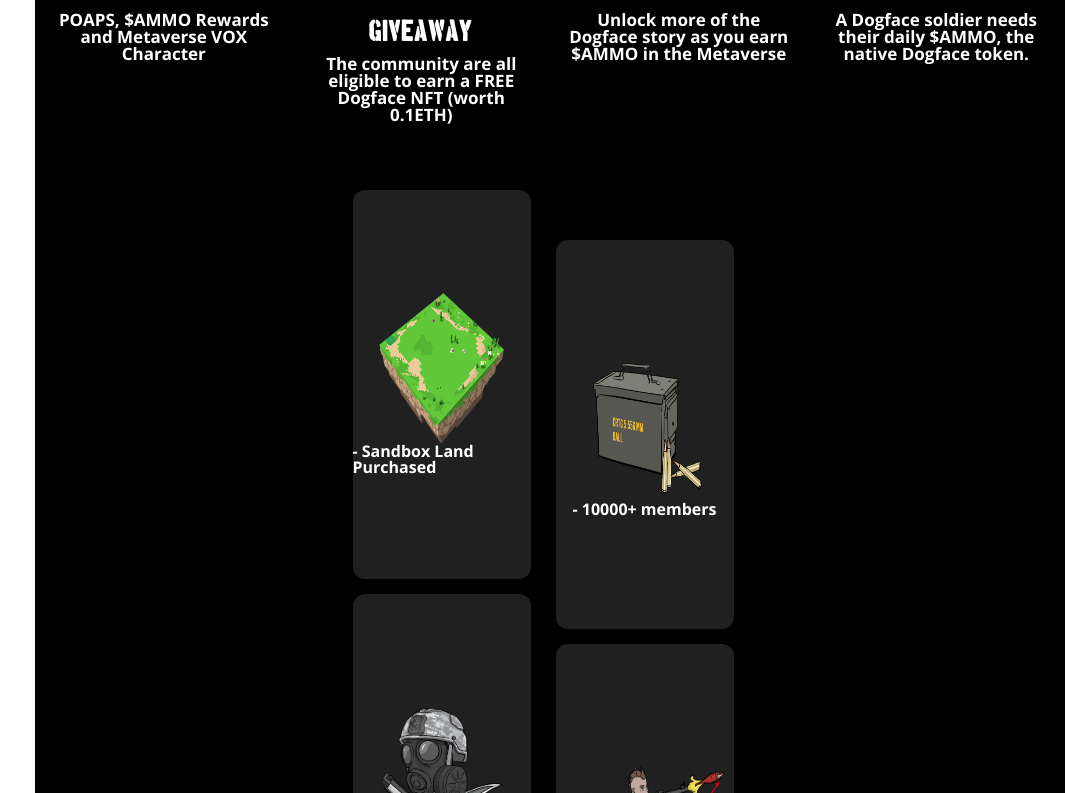
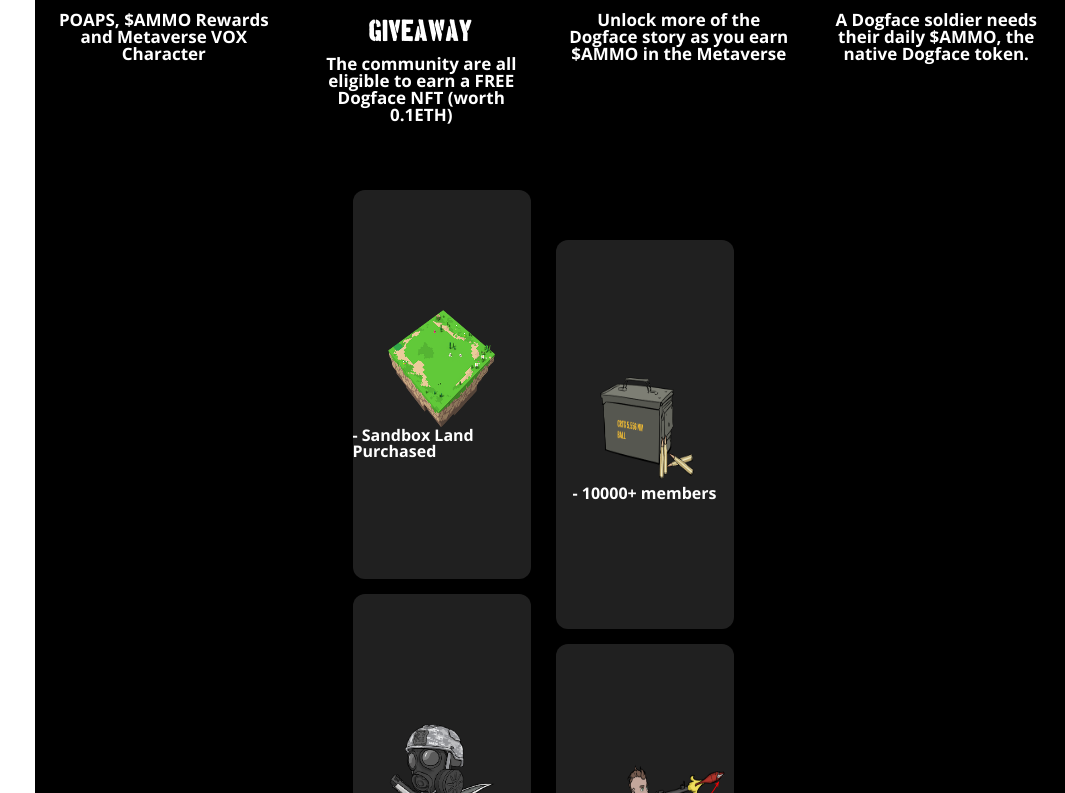
Before and after one commit to zabilal/dogface-staking, a React (Create React App) app: page /#/ in a window 1280 px wide. Shown: the part 2275-3068 px from the top of the page, without its empty margins (215-1280 px from the left). Built offline with nearby package versions, Linux system fonts and the light colour scheme.

Commit message:
edited UI using brand guide

```diff
--- a/src/styles/home.css
+++ b/src/styles/home.css
@@ -428,8 +428,10 @@
 }
 
 .grid-img {
-  width: 70%;
-  height: 150px;
+  /* width: 70%;
+  height: 150px; */
+  height: 30%;
+	width: 60%;
 }
 
 .column p {
@@ -456,6 +458,10 @@
 	.image-grid {
 		width: 100%;
 	}
+
+	.grid-img {
+
+	}
 	.right {
 		margin-top: 0px;
 	}
```
